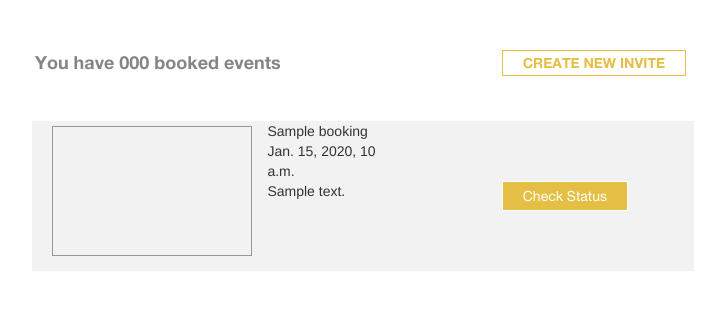
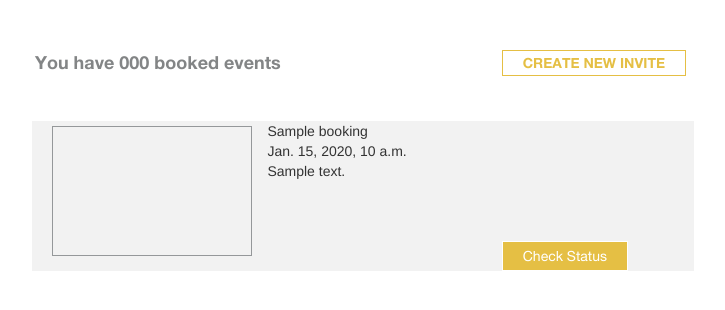
Before and after one commit to camilacukierman/Pitaya, a Django app: template emailsadd/templates/emailsadd/events.html in a window 1280 px wide. Shown: the part 197-507 px from the top of the page, without its empty margins (282-1007 px from the left). Run offline with Django 3.2, Linux system fonts and the light colour scheme; the template is opened without the code that fills it: most values are stand-ins (such as "Sample title", 1, 10 or a date in 2020); some libraries are stand-ins or nearby versions.

Commit message:
adding css+html for my_events testing for camila

```diff
--- a/emailsadd/templates/emailsadd/events.html
+++ b/emailsadd/templates/emailsadd/events.html
@@ -51,7 +51,7 @@
 <div class="col-md-1"></div>
     <div class="my_event_unit col-lg-10">
         <div class="image_my_event_unit col-lg-3"></div>
-    <div class="my_event_infos col-lg-3">
+    <div class="my_event_infos col-lg-5">
         <div class="my_event_infos_name">{{e.event_name}}</div>
         <div class="my_events_infos_date"> {{e.date}}</div>
         <div class="my_events_infos_description"> {{e.event_description}}</div>
```
